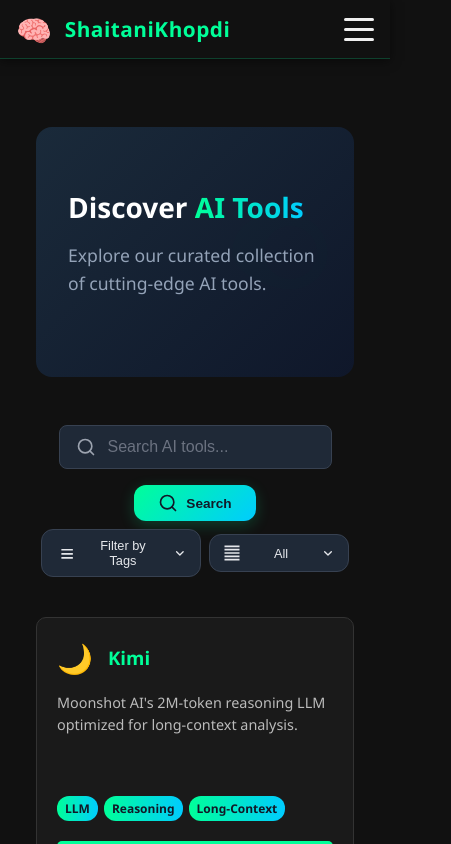
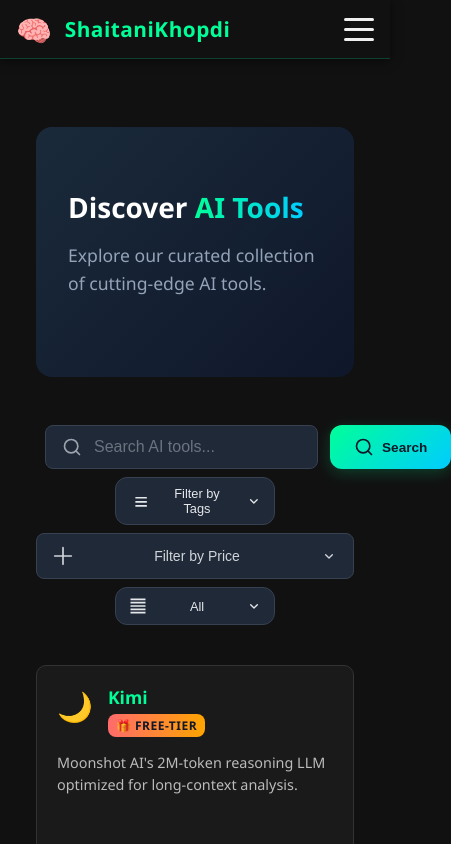
Before and after one commit to ThoratSanchit/ShaitaniKhopdi, a React (Vite) app: page /ai-tools in a window 390 px wide. Shown: the top 844 px of the page, 451 px wide, since content can reach past the window. Built offline with nearby package versions, Linux system fonts and the light colour scheme.

Commit message:
According to the tools ui updated,  add new price field and filter by price

```diff
--- a/src/components/AIToolCard.css
+++ b/src/components/AIToolCard.css
@@ -19,18 +19,42 @@
 
 .tool-header {
   display: flex;
-  align-items: center;
+  align-items: flex-start;
   gap: 15px;
   margin-bottom: 15px;
 }
 
 .tool-icon {
   font-size: 1.8rem;
+  flex-shrink: 0;
+}
+
+.tool-title-section {
+  flex: 1;
+  display: flex;
+  flex-direction: column;
+  gap: 5px;
 }
 
 .tool-header h3 {
   margin: 0;
   color: #00ff99;
+  font-size: 1.1rem;
+  line-height: 1.3;
+}
+
+.tool-price {
+  background: linear-gradient(90deg, #ff6b6b, #ffa500);
+  color: #111827;
+  padding: 3px 8px;
+  border-radius: 8px;
+  font-size: 0.75rem;
+  font-weight: 600;
+  white-space: nowrap;
+  display: inline-block;
+  align-self: flex-start;
+  text-transform: uppercase;
+  letter-spacing: 0.5px;
 }
 
 .tool-description {
--- a/src/components/AIToolCard.jsx
+++ b/src/components/AIToolCard.jsx
@@ -10,7 +10,12 @@
     <div className="ai-tool-card">
       <div className="tool-header">
         <div className="tool-icon">{tool.icon}</div>
-        <h3>{tool.name}</h3>
+        <div className="tool-title-section">
+          <h3>{tool.name}</h3>
+          {tool.price && (
+            <span className="tool-price">{tool.price}</span>
+          )}
+        </div>
       </div>
       <p className="tool-description">{tool.description}</p>
       <div className="tool-tags">
--- a/src/pages/AITools.css
+++ b/src/pages/AITools.css
@@ -645,7 +645,7 @@
 
 @media (max-width: 768px) {
   .ai-tools-page {
-    padding: 1.5rem 1.25rem;
+    padding: 0 1rem;
   }
 
   .page-header h1 {
@@ -653,84 +653,76 @@
   }
 
   .search-container {
-    flex-direction: column;
-    gap: 1rem;
-    align-items: center;
+    min-width: 200px;
+    max-width: none;
   }
 
   .search-btn {
-    align-self: center;
-    padding: 0.6rem 2rem;
-    font-size: 0.9rem;
-    max-width: 200px;
-    width: auto;
+    padding: 0.75rem 1rem;
+    font-size: 0.875rem;
   }
 
   .unified-controls {
-    gap: 0.75rem;
-    flex-wrap: wrap;
+    flex-direction: column;
+    gap: 1rem;
   }
 
   .search-container {
-    min-width: 250px;
-    max-width: 400px;
+    width: 100%;
+    max-width: none;
   }
 
   .category-filter-container,
-  .tag-filter-container {
-    min-width: 160px;
-    max-width: 200px;
+  .tag-filter-container,
+  .price-filter-container {
+    width: 100%;
   }
 
   .category-dropdown-btn,
-  .tag-dropdown-btn {
+  .tag-dropdown-btn,
+  .price-dropdown-btn {
     width: 100%;
-    font-size: 0.85rem;
-    padding: 0.6rem 1rem;
+    justify-content: space-between;
   }
 
   .filter-separator {
     display: none;
   }
 
-  .tag-filter-header {
-    flex-direction: row;
-    gap: 0.5rem;
-  }
-
   .tag-dropdown {
+    width: 100%;
     left: 0;
     right: 0;
-    transform: none;
-    margin: 0.5rem 0;
-    min-width: auto;
   }
 
   .category-dropdown {
+    width: 100%;
     left: 0;
     right: 0;
-    transform: none;
-    margin: 0.5rem 0;
+  }
+
+  .price-dropdown {
+    width: 100%;
+    left: 0;
+    right: 0;
   }
 
   .tag-dropdown-content {
-    grid-template-columns: repeat(auto-fit, minmax(100px, 1fr));
-    gap: 0.5rem;
+    max-height: 200px;
   }
 
   .tools-grid {
-    grid-template-columns: repeat(auto-fit, minmax(250px, 1fr));
+    grid-template-columns: 1fr;
     gap: 1rem;
-    justify-items: center;
   }
 
   .category-filters {
-    gap: 0.5rem;
+    flex-wrap: wrap;
   }
 
   .category-btn {
-    padding: 0.4rem 0.8rem;
-    font-size: 0.8rem;
+    flex: 1;
+    min-width: 120px;
   }
 }
 
@@ -852,3 +844,158 @@
   border-left: 3px solid #00ff99;
   z-index: 1;
 }
+
+/* Price Filter Styles */
+.price-filter-container {
+  position: relative;
+  display: flex;
+  flex-direction: column;
+  gap: 0.5rem;
+}
+
+.price-dropdown-btn {
+  display: flex;
+  align-items: center;
+  gap: 0.5rem;
+  padding: 0.75rem 1rem;
+  background: #1F2937;
+  border: 1px solid #374151;
+  border-radius: 0.5rem;
+  color: #D1D5DB;
+  font-size: 0.875rem;
+  font-weight: 500;
+  cursor: pointer;
+  transition: all 0.2s;
+  white-space: nowrap;
+  min-width: 140px;
+}
+
+.price-dropdown-btn:hover {
+  background: #374151;
+  border-color: #4B5563;
+}
+
+.price-dropdown-btn.active {
+  background: #00ff99;
+  border-color: #00ff99;
+  color: #111827;
+}
+
+.price-icon {
+  width: 1.25rem;
+  height: 1.25rem;
+  flex-shrink: 0;
+}
+
+.price-dropdown {
+  position: absolute;
+  top: 100%;
+  left: 0;
+  right: 0;
+  background: #1F2937;
+  border: 1px solid #374151;
+  border-radius: 0.5rem;
+  box-shadow: 0 10px 25px rgba(0, 0, 0, 0.3);
+  z-index: 1000;
+  animation: fadeInDropdown 0.2s ease-out;
+  margin-top: 0.25rem;
+  max-height: 300px;
+  overflow-y: auto;
+}
+
+.price-dropdown-content {
+  padding: 0.5rem;
+  display: flex;
+  flex-direction: column;
+  gap: 0.25rem;
+}
+
+.price-option {
+  display: flex;
+  align-items: center;
+  gap: 0.5rem;
+  padding: 0.5rem;
+  border-radius: 0.375rem;
+  cursor: pointer;
+  transition: background-color 0.2s;
+  font-size: 0.875rem;
+  color: #D1D5DB;
+}
+
+.price-option:hover {
+  background: #374151;
+}
+
+.price-checkbox {
+  width: 1rem;
+  height: 1rem;
+  border: 1px solid #6B7280;
+  border-radius: 0.25rem;
+  background: transparent;
+  cursor: pointer;
+  accent-color: #00ff99;
+}
+
+.price-label {
+  flex: 1;
+  cursor: pointer;
+}
+
+.selected-prices {
+  display: flex;
+  flex-wrap: wrap;
+  gap: 0.5rem;
+  margin-top: 0.5rem;
+}
+
+.selected-price {
+  display: flex;
+  align-items: center;
+  gap: 0.25rem;
+  padding: 0.25rem 0.5rem;
+  background: linear-gradient(90deg, #ff6b6b, #ffa500);
+  color: #111827;
+  border-radius: 0.375rem;
+  font-size: 0.75rem;
+  font-weight: 600;
+  white-space: nowrap;
+}
+
+.remove-price-btn {
+  background: none;
+  border: none;
+  color: #111827;
+  cursor: pointer;
+  font-size: 1rem;
+  font-weight: bold;
+  padding: 0;
+  width: 1rem;
+  height: 1rem;
+  display: flex;
+  align-items: center;
+  justify-content: center;
+  border-radius: 50%;
+  transition: background-color 0.2s;
+}
+
+.remove-price-btn:hover {
+  background: rgba(0, 0, 0, 0.1);
+}
+
+.clear-prices-btn {
+  background: none;
+  border: 1px solid #6B7280;
+  color: #9CA3AF;
+  padding: 0.25rem 0.5rem;
+  border-radius: 0.375rem;
+  font-size: 0.75rem;
+  cursor: pointer;
+  transition: all 0.2s;
+  white-space: nowrap;
+}
+
+.clear-prices-btn:hover {
+  background: #374151;
+  border-color: #9CA3AF;
+  color: #D1D5DB;
+}
--- a/src/pages/AITools.jsx
+++ b/src/pages/AITools.jsx
@@ -4,20 +4,24 @@
 import './AITools.css';
 
 const AITools = () => {
-  // Categories for filtering
+  // Categories for filtering - updated to match the new data structure
   const categories = [
     { id: 'all', name: 'All', count: aiTools.length },
-    { id: 'llm', name: 'Large Language Models', count: aiTools.filter(tool => tool.category === 'llm').length },
-    { id: 'image', name: 'Image Generation', count: aiTools.filter(tool => tool.category === 'image').length },
-    { id: 'code', name: 'Code Assistance', count: aiTools.filter(tool => tool.category === 'code').length },
-    { id: 'audio', name: 'Audio Processing', count: aiTools.filter(tool => tool.category === 'audio').length },
-    { id: 'productivity', name: 'Productivity', count: aiTools.filter(tool => tool.category === 'productivity').length },
-    { id: 'video', name: 'Video Tools', count: aiTools.filter(tool => tool.category === 'video').length },
-    { id: 'research', name: 'Research', count: aiTools.filter(tool => tool.category === 'research').length }
+    { id: 'Foundation', name: 'Foundation Models', count: aiTools.filter(tool => tool.category === 'Foundation').length },
+    { id: 'Creative', name: 'Creative Tools', count: aiTools.filter(tool => tool.category === 'Creative').length },
+    { id: 'Productivity', name: 'Productivity', count: aiTools.filter(tool => tool.category === 'Productivity').length },
+    { id: 'Enterprise', name: 'Enterprise', count: aiTools.filter(tool => tool.category === 'Enterprise').length },
+    { id: 'Developer', name: 'Developer Tools', count: aiTools.filter(tool => tool.category === 'Developer').length },
+    { id: 'Research', name: 'Research', count: aiTools.filter(tool => tool.category === 'Research').length },
+    { id: 'Healthcare', name: 'Healthcare', count: aiTools.filter(tool => tool.category === 'Healthcare').length },
+    { id: 'Government', name: 'Government', count: aiTools.filter(tool => tool.category === 'Government').length }
   ];
 
   // Extract all unique tags from AI tools
   const allTags = [...new Set(aiTools.flatMap(tool => tool.tags))].sort();
+
+  // Extract all unique prices from AI tools
+  const allPrices = [...new Set(aiTools.map(tool => tool.price).filter(Boolean))].sort();
 
   // Pagination state
   const [currentPage, setCurrentPage] = useState(1);
@@ -28,13 +32,16 @@
   const [showSuggestions, setShowSuggestions] = useState(false);
   const [highlightedIndex, setHighlightedIndex] = useState(-1);
   const [selectedTags, setSelectedTags] = useState([]);
+  const [selectedPrices, setSelectedPrices] = useState([]);
   const [showTagDropdown, setShowTagDropdown] = useState(false);
+  const [showPriceDropdown, setShowPriceDropdown] = useState(false);
   const [showCategoryDropdown, setShowCategoryDropdown] = useState(false);
   const suggestionsRef = useRef(null);
   const tagDropdownRef = useRef(null);
+  const priceDropdownRef = useRef(null);
   const categoryDropdownRef = useRef(null);
 
-  // Filtered tools by category, search query, and selected tags
+  // Filtered tools by category, search query, selected tags, and selected prices
   const filteredTools = aiTools.filter(tool => {
     const matchesCategory = activeCategory === 'all' || tool.category === activeCategory;
     const matchesSearch = searchQuery.trim() === '' ||
@@ -42,7 +49,9 @@
       (tool.description && tool.description.toLowerCase().includes(searchQuery.trim().toLowerCase()));
     const matchesTags = selectedTags.length === 0 ||
       selectedTags.some(tag => tool.tags.includes(tag));
-    return matchesCategory && matchesSearch && matchesTags;
+    const matchesPrices = selectedPrices.length === 0 ||
+      (tool.price && selectedPrices.includes(tool.price));
+    return matchesCategory && matchesSearch && matchesTags && matchesPrices;
   });
 
   // Filtered suggestions for autocomplete
@@ -147,6 +156,22 @@
     setCurrentPage(1);
   };
 
+  // Handle price selection
+  const handlePriceToggle = (price) => {
+    setSelectedPrices(prev =>
+      prev.includes(price)
+        ? prev.filter(p => p !== price)
+        : [...prev, price]
+    );
+    setCurrentPage(1);
+  };
+
+  // Clear all selected prices
+  const clearAllPrices = () => {
+    setSelectedPrices([]);
+    setCurrentPage(1);
+  };
+
   // Handle category selection
   const handleCategorySelect = (categoryId) => {
     setActiveCategory(categoryId);
@@ -169,6 +194,9 @@
       }
       if (tagDropdownRef.current && !tagDropdownRef.current.contains(event.target)) {
         setShowTagDropdown(false);
+      }
+      if (priceDropdownRef.current && !priceDropdownRef.current.contains(event.target)) {
+        setShowPriceDropdown(false);
       }
       if (categoryDropdownRef.current && !categoryDropdownRef.current.contains(event.target)) {
         setShowCategoryDropdown(false);
@@ -299,6 +327,66 @@
           {/* Filter Separator */}
           <div className="filter-separator">|</div>
 
+          {/* Price Filter */}
+          <div className="price-filter-container" ref={priceDropdownRef}>
+            <button
+              className={`price-dropdown-btn ${showPriceDropdown ? 'active' : ''}`}
+              onClick={() => setShowPriceDropdown(!showPriceDropdown)}
+            >
+              <svg className="price-icon" viewBox="0 0 24 24" fill="none" xmlns="http://www.w3.org/2000/svg">
+                <path d="M12 2V22M2 12H22" stroke="currentColor" strokeWidth="2" strokeLinecap="round" strokeLinejoin="round"/>
+              </svg>
+              Filter by Price
+              {selectedPrices.length > 0 && (
+                <span className="selected-count">{selectedPrices.length}</span>
+              )}
+              <svg className={`dropdown-arrow ${showPriceDropdown ? 'rotated' : ''}`} viewBox="0 0 24 24" fill="none" xmlns="http://www.w3.org/2000/svg">
+                <path d="M7 10L12 15L17 10" stroke="currentColor" strokeWidth="2" strokeLinecap="round" strokeLinejoin="round"/>
+              </svg>
+            </button>
+
+            {showPriceDropdown && (
+              <div className="price-dropdown">
+                <div className="price-dropdown-content">
+                  {allPrices.map(price => (
+                    <label key={price} className="price-option">
+                      <input
+                        type="checkbox"
+                        checked={selectedPrices.includes(price)}
+                        onChange={() => handlePriceToggle(price)}
+                        className="price-checkbox"
+                      />
+                      <span className="price-label">{price}</span>
+                    </label>
+                  ))}
+                </div>
+              </div>
+            )}
+
+            {/* Selected Prices Display */}
+            {selectedPrices.length > 0 && (
+              <div className="selected-prices">
+                {selectedPrices.map(price => (
+                  <span key={price} className="selected-price">
+                    {price}
+                    <button
+                      className="remove-price-btn"
+                      onClick={() => handlePriceToggle(price)}
+                    >
+                      ×
+                    </button>
+                  </span>
+                ))}
+                <button className="clear-prices-btn" onClick={clearAllPrices}>
+                  Clear All
+                </button>
+              </div>
+            )}
+          </div>
+
+          {/* Filter Separator */}
+          <div className="filter-separator">|</div>
+
           {/* Category Filter */}
           <div className="category-filter-container" ref={categoryDropdownRef}>
             <button
```
